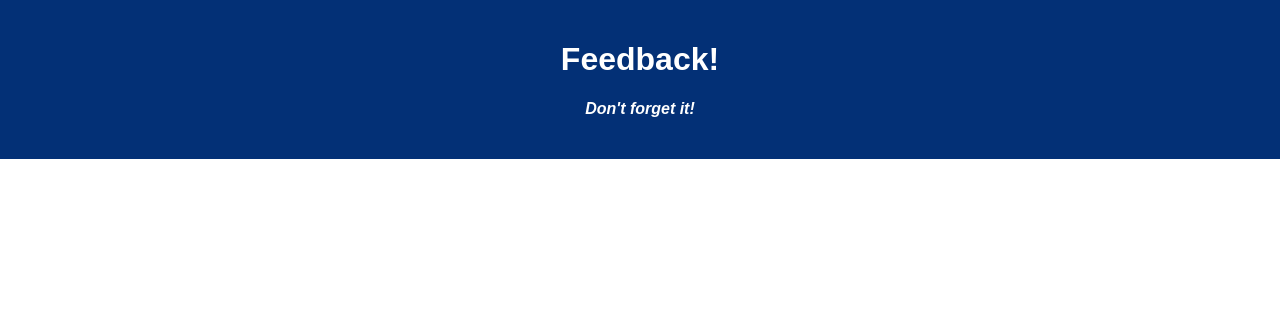
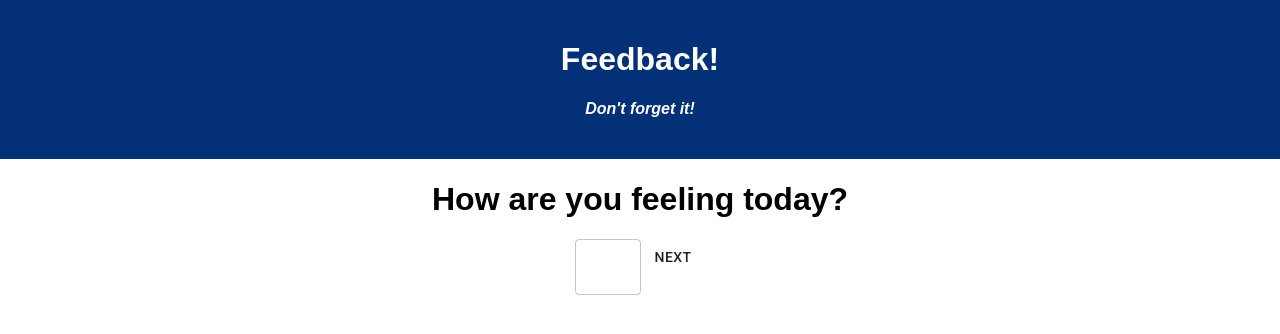
Before and after one commit to amandazimms/redux-feedback-loop, a React (Create React App) app: page / in a window 1280 px wide. Shown: the top 334 px of the page. Built offline with nearby package versions, Linux system fonts and the light colour scheme.

Commit message:
initial / working on feeling component

```diff
--- a/public/index.html
+++ b/public/index.html
@@ -10,6 +10,8 @@
     -->
     <link rel="manifest" href="%PUBLIC_URL%/manifest.json">
     <link rel="shortcut icon" href="%PUBLIC_URL%/favicon.ico">
+    <link rel="stylesheet" href="https://fonts.googleapis.com/css?family=Roboto:300,400,500,700&display=swap" />
+
     <!--
       Notice the use of %PUBLIC_URL% in the tags above.
       It will be replaced with the URL of the `public` folder during the build.
--- a/src/components/App/App.jsx
+++ b/src/components/App/App.jsx
@@ -1,6 +1,9 @@
 import React from 'react';
 import axios from 'axios';
 import './App.css';
+import Feeling from '../Feeling/Feeling';
+import { BrowserRouter, Routes, Route, Link } from 'react-router-dom';
+
 
 function App() {
 
@@ -10,6 +13,12 @@ function App() {
         <h1 className='App-title'>Feedback!</h1>
         <h4>Don't forget it!</h4>
       </header>
+      <BrowserRouter>
+        <Routes>
+             {/* reminder that the Admin page should not be linked, only reachable by visiting /Admin in URL  */}
+            <Route path='/' element={<Feeling/>}></Route>
+        </Routes>
+      </BrowserRouter>
     </div>
   );
 }
--- /dev/null
+++ b/src/components/Feeling/Feeling.jsx
@@ -0,0 +1,36 @@
+import React from 'react';
+import { useState } from 'react';
+import { Button } from '@material-ui/core';
+import { TextField } from '@mui/material';
+import { useDispatch, useSelector } from 'react-redux';
+
+
+function Feeling( props ){
+    // const[ name, setName ]=useState( null );
+    const dispatch = useDispatch();
+
+    const[ feeling, setFeelingInput ]=useState( 0 ); //capture feedback input
+
+    const handleInput = () =>{ //input capture
+        console.log( 'in handleInput:', event.target.value);
+
+        setFeelingInput( event.target.value );
+        console.log( 'feelingInput:', feeling );
+            if( event.target.value > 0 && event.target.value < 6 ){
+                setLink( true )} //making sure input is between 1 and 5
+            else {
+                setLink( false );
+        }
+    }
+
+    return(
+        <div>
+            <h1>How are you feeling today?</h1>
+            <TextField type="number" inputProps={{ min: "1", max: "5" }} onChange={(event ) =>handleInput ( event )}></TextField>
+            <Button>Next</Button>
+            {/* <p> props: { JSON.stringify( props ) } </p> */}
+        </div>
+    )
+}
+
+export default Feeling;
--- a/src/index.js
+++ b/src/index.js
@@ -3,6 +3,30 @@ import ReactDOM from 'react-dom';
 import './index.css';
 import App from './components/App/App';
 import registerServiceWorker from './registerServiceWorker';
+import {createStore, combineReducers, applyMiddleware} from 'redux';
+import {Provider} from 'react-redux';
+import logger from 'redux-logger';
 
-ReactDOM.render(<App />, document.getElementById('root'));
-registerServiceWorker();
+const feedback = ( state={}, action)=>{
+  if( action.type === 'ADD_FEELING'){
+    return{...state, feeling: action.payload};
+  }
+  return state;
+}
+
+const storeInstance = createStore(
+  combineReducers(
+    {
+      feedback
+    }
+  ),
+  applyMiddleware(
+    logger
+  )
+);
+
+ReactDOM.render(
+  <Provider store={storeInstance}><App /></Provider>,
+   document.getElementById('root')
+   );
+  registerServiceWorker();
```
Also changed, not shown: package.json (+12 -3 lines), src/components/_template/_template.jsx (added, +14 -0 lines), 2 other files (tests, documents, lock files or other folders).
